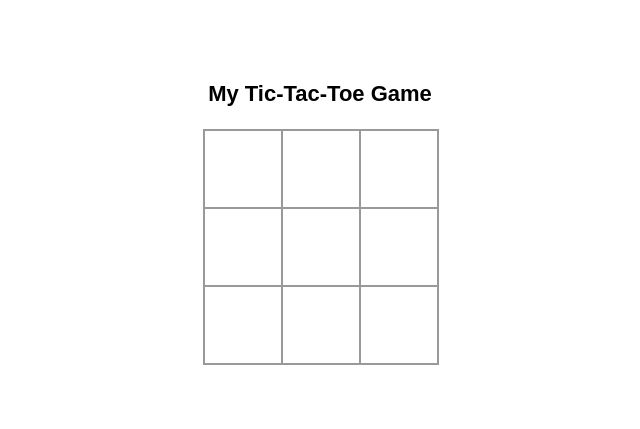
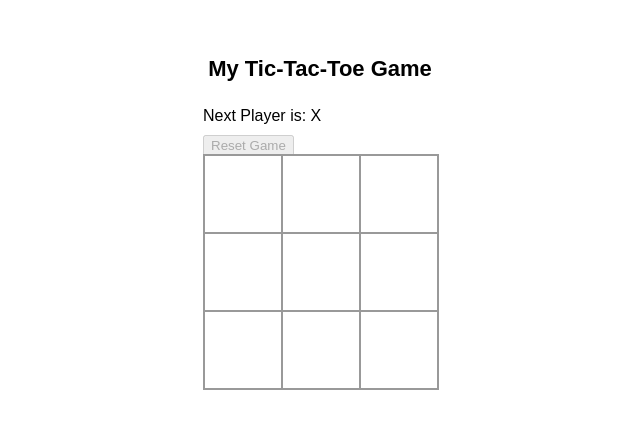
Before and after one commit to HeartnetTrain/React-Tic-Tac-Toe, a React (Vite) app: page / in a window 1280 px wide. Shown: the part 197-626 px from the top of the page, without its empty margins (340-980 px from the left). Built offline with nearby package versions, Linux system fonts and the light colour scheme.

Commit message:
determine winner

```diff
--- a/src/components/Board.jsx
+++ b/src/components/Board.jsx
@@ -1,15 +1,21 @@
 import Square from './Square';
 import styles from './Board.module.css';
 import { useState } from 'react';
+import calculateWinner from '../utils/calculateWinner';
 
 export default function Board() {
   const [squares,setSquares] = useState(Array.from(9).fill(null));
   const [isXNext,setIsXNext] = useState(true);
+  const [nextMove,setNextMove] = useState(0);
+
+  const winner = calculateWinner(squares);
+  let status = winner ? `Player ${winner} winned ! ` : nextMove < 9 ? `Next Player is: ${isXNext ? 'X': 'O'}` : "It's a draw !" ;
 
   function handleClick(index) {
-    if(squares[index] ) {
+    if(squares[index] || winner) {
       return;
     }
+
     const nextSquares = squares.slice();
 
     if(isXNext) {
@@ -20,9 +26,18 @@ export default function Board() {
     }
     setSquares(nextSquares);
     setIsXNext(!isXNext);
+    setNextMove(nextMove+1);
+  }
 
+  function resetBoard() {
+    setSquares(Array.from(9).fill(null));
+    setIsXNext(true);
+    setNextMove(0);
   }
   return (
+    <>
+    <div className="status">{status}</div>
+    <button onClick={resetBoard} disabled={!squares.length}> Reset Game </button>
     <div className={styles.board}>
       {Array.from({ length: 3 }, (_, i) => (
         <div key={`row-${i}`} className={styles.boardRow}>
@@ -37,5 +52,6 @@ export default function Board() {
         </div>
       ))}
     </div>
+    </>
   );
 }
--- /dev/null
+++ b/src/utils/calculateWinner.js
@@ -0,0 +1,19 @@
+export default function calculateWinner(squares) {
+  const lines = [
+    [0, 1, 2],
+    [3, 4, 5],
+    [6, 7, 8],
+    [0, 3, 6],
+    [1, 4, 7],
+    [2, 5, 8],
+    [0, 4, 8],
+    [2, 4, 6]
+  ];
+  for (let i = 0; i < lines.length; i++) {
+    const [a, b, c] = lines[i];
+    if (squares[a] && squares[a] === squares[b] && squares[a] === squares[c]) {
+      return squares[a];
+    }
+  }
+  return null;
+}
```
